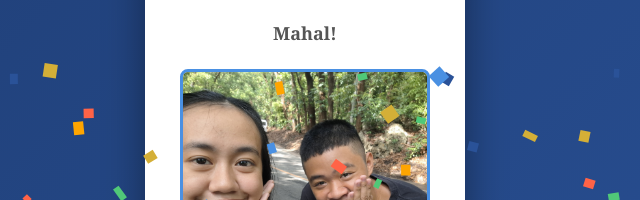
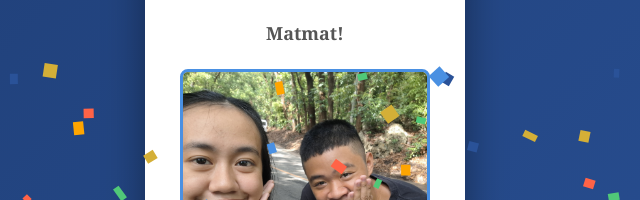
Before and after one commit to hannahjoy18/birthday_greetings, a plain HTML site: page index.html in a window 1280 px wide. Both pictures are taken after a click on the element 640 px from the left and 400 px from the top of the page. Shown: the part 259-459 px from the top of the page, 335-975 px from the left. Drawn offline with Linux system fonts and the light colour scheme.

Commit message:
reupdate

```diff
--- a/index.html
+++ b/index.html
@@ -19,6 +19,16 @@
             justify-content: center;
             align-items: center;
             overflow: hidden;
+        }
+
+        /* Hide scrollbar for all browsers */
+        * {
+            scrollbar-width: none; /* Firefox */
+            -ms-overflow-style: none; /* IE and Edge */
+        }
+
+        *::-webkit-scrollbar {
+            display: none; /* Chrome, Safari, Opera */
         }
 
         .container {
@@ -195,7 +205,7 @@
 
     <div class="card" id="card">
         <h1>Happy Birthday</h1>
-        <p style="font-size: 18px; font-weight: bold; margin: 20px 0;">Mahal!</p>
+        <p style="font-size: 18px; font-weight: bold; margin: 20px 0;">Matmat!</p>
 
         <div class="photo-container">
             <div class="photo">
```
